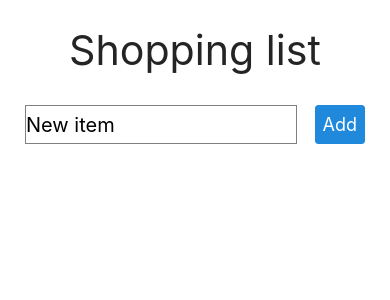
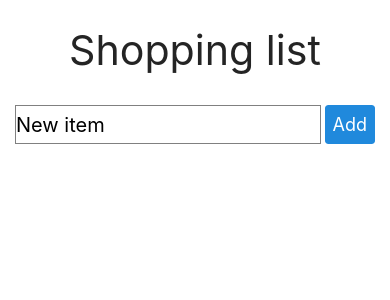
Before and after one commit to Aniko-S/shopping_list_mobile, a React Native app: screen / in a window 390 px wide. Shown: the top 300 px of the page. Built offline with nearby package versions, Linux system fonts and the light colour scheme.

Commit message:
Change input width and padding in App.js

```diff
--- a/App.js
+++ b/App.js
@@ -50,7 +50,8 @@ const styles = StyleSheet.create({
     flex: 1,
     backgroundColor: "#fff",
     alignItems: "center",
-    padding: 25,
+    paddingVertical: 25,
+    paddingHorizontal: 15,
   },
   line: {
     display: "flex",
@@ -60,7 +61,7 @@ const styles = StyleSheet.create({
     width: "100%",
   },
   input: {
-    width: "80%",
+    width: "85%",
     fontSize: 20,
     borderWidth: 1,
     borderColor: "grey",
```
